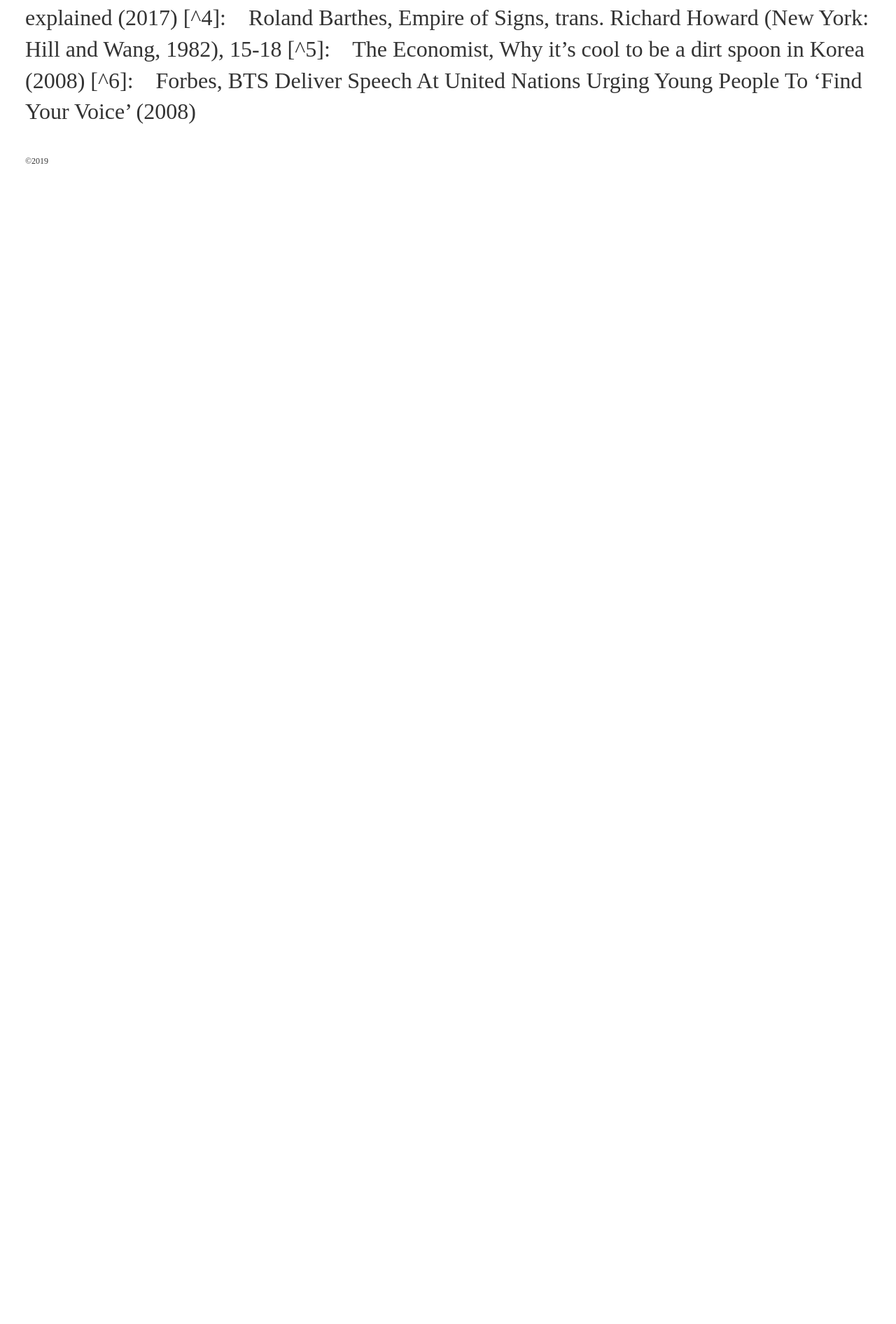
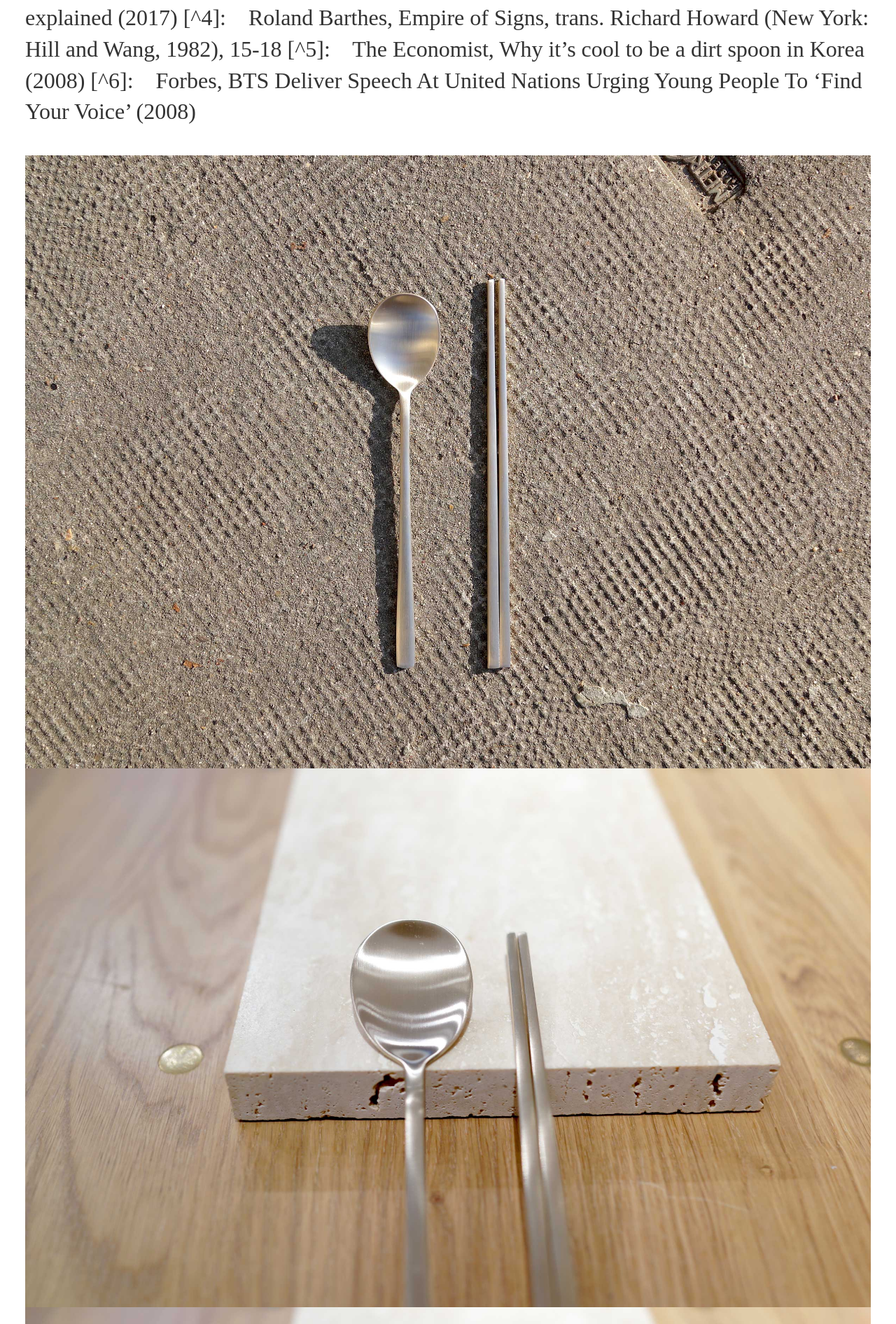
Before and after one commit to elishacohen/localobjects, a Jekyll site: the page built from _posts/2020-06-21-sujeo.markdown, in a window 1280 px wide. Shown: the part 2659-4551 px from the top of the page at 70% size. Built offline with Jekyll 4.4.1, drawn with Linux system fonts in a browser that asks for light colours; before the commit the page ends 3093 px from its top, so only the background shows below that.

Commit message:
Updated Sujeo

```diff
--- a/_posts/2020-06-21-sujeo.markdown
+++ b/_posts/2020-06-21-sujeo.markdown
@@ -35,3 +35,8 @@
 \[^4\]:   Roland Barthes, Empire of Signs, trans. Richard Howard (New York: Hill and Wang, 1982), 15-18
 \[^5\]:   The Economist, [Why it’s cool to be a dirt spoon in Korea](https://www.1843magazine.com/upfront/brave-new-word/why-its-cool-to-be-a-dirt-spoon-in-korea) (2008)
 \[^6\]:   Forbes, [BTS Deliver Speech At United Nations Urging Young People To 'Find Your Voice’](https://www.forbes.com/sites/caitlinkelley/2018/09/25/bts-deliver-speech-at-united-nations-urging-young-people-to-find-your-voice/#7218d9167142) (2008)
+
+![Concrete](/uploads/sujeo01.jpg)
+![Table](/uploads/sujeo02.jpg)
+![Marble](/uploads/sujeo02.jpg)
+![Drawing](/uploads/sujeo02.jpg)
```
